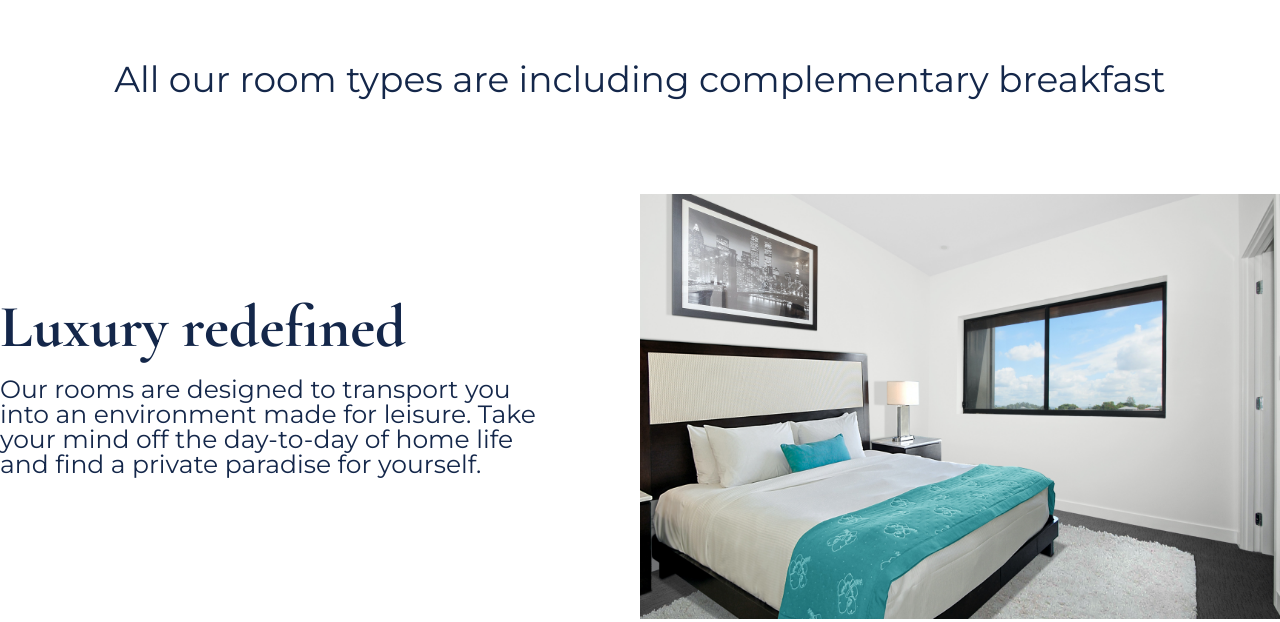
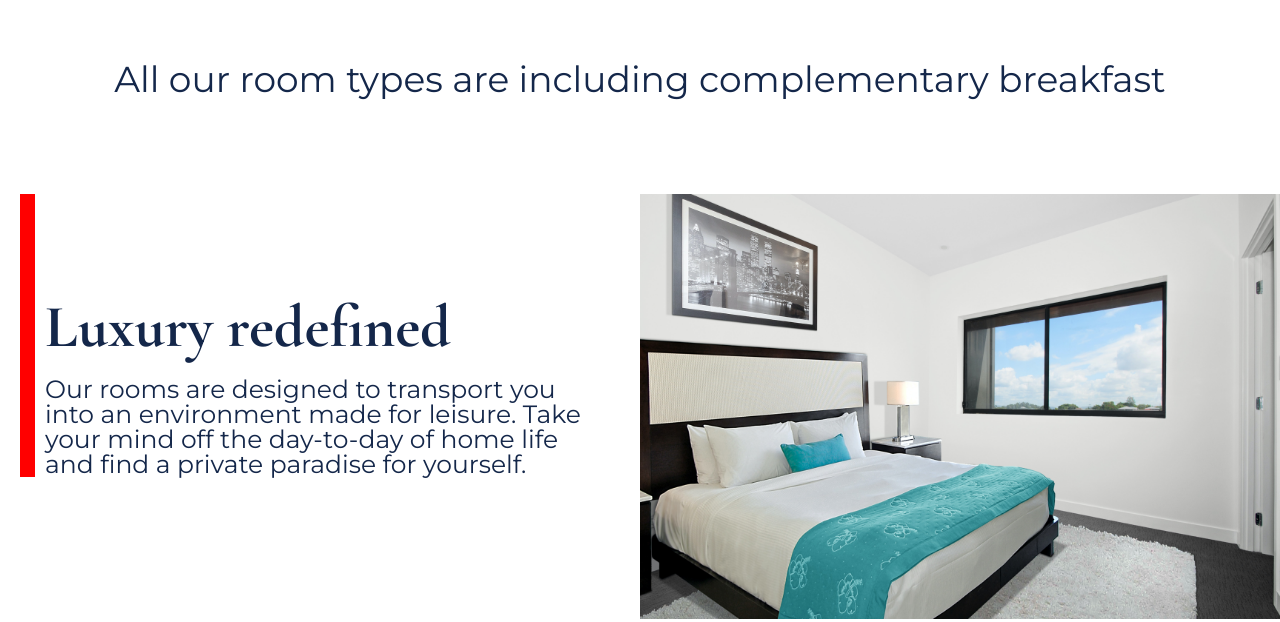
Before and after one commit to nurlasova/Luxury, a plain HTML site: page index.html in a window 1280 px wide. Shown: the part 822-1444 px from the top of the page. Drawn offline with nearby package versions, Linux system fonts and the light colour scheme.

Commit message:
changed section room

```diff
--- a/index.html
+++ b/index.html
@@ -48,11 +48,14 @@
            <h2 class="room__description">All our room types are including complementary breakfast</h2>
            <div class="row">
                <div class="col-6">
-                   <h2 class="room__title">Luxury redefined</h2>
-                   <p class="room__text">Our rooms are designed to transport
+                <div class="room__line">
+                    <h2 class="room__title">Luxury redefined</h2>
+                    <p class="room__text">Our rooms are designed to transport
                     you into an environment made for leisure.
                     Take your mind off the day-to-day of home
                     life and find a private paradise for yourself.</p>
+                </div>
+
                </div>
                <div class="col-6">
                    <img src="./src/img/png/rooms-1.png" alt="room">
--- a/src/components/_room.scss
+++ b/src/components/_room.scss
@@ -7,11 +7,18 @@
     }
     &__title{
         @include font($color-blue, 60px,  bold, $font-gara);
-        padding:103px 0 20px;
+        margin:103px 0 20px;
     }
     &__text{
         @include font($color-blue, 25px,  normal, $font-mont);
         width: 545px;
+        // border-left: 15px solid red; /* Параметры линии */
+        // margin-left: 20px; /* Отступ слева */
+        // padding-left: 10px; /* Расстояние от линии до текста */
     }
-
+  &__line{
+    border-left: 15px solid red; /* Параметры линии */
+    margin-left: 20px; /* Отступ слева */
+    padding-left: 10px; /* Расстояние от линии до текста */
+  }
 }
```
Also changed, not shown: src/css/index.css.
